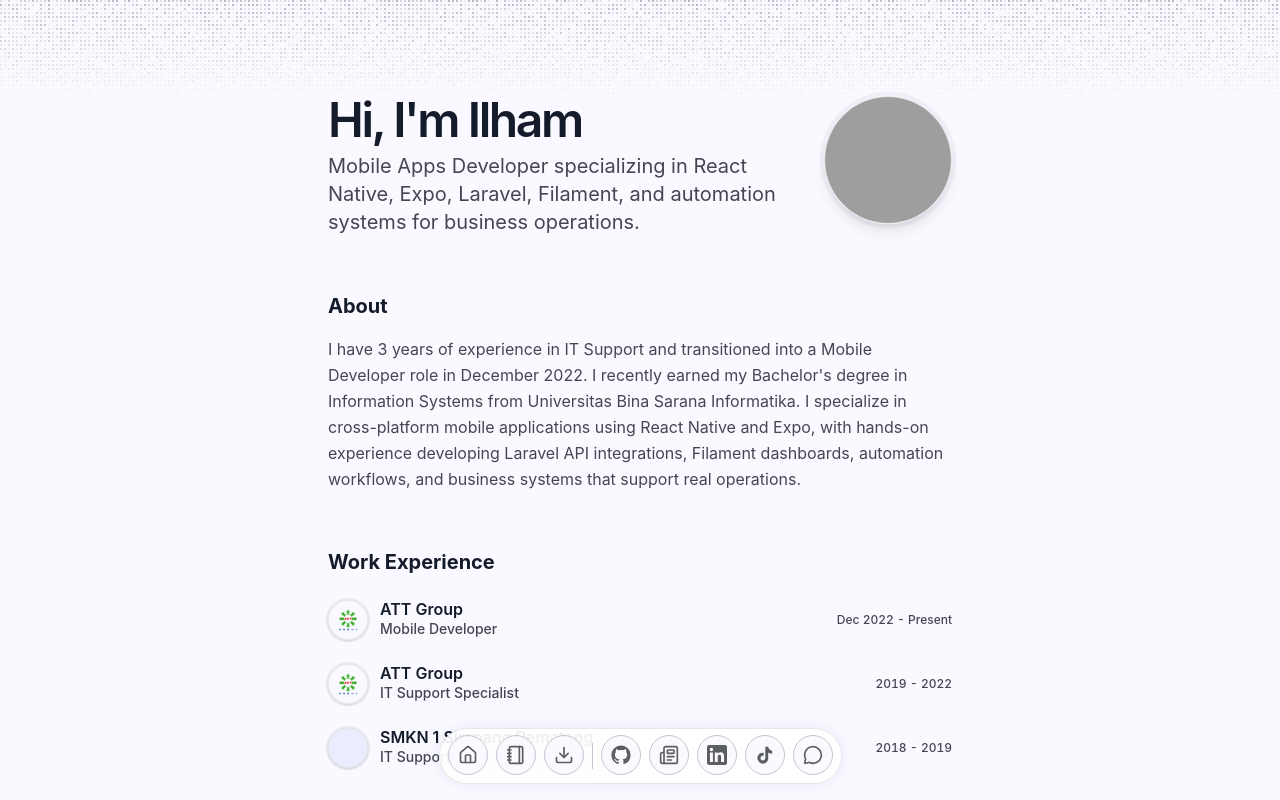
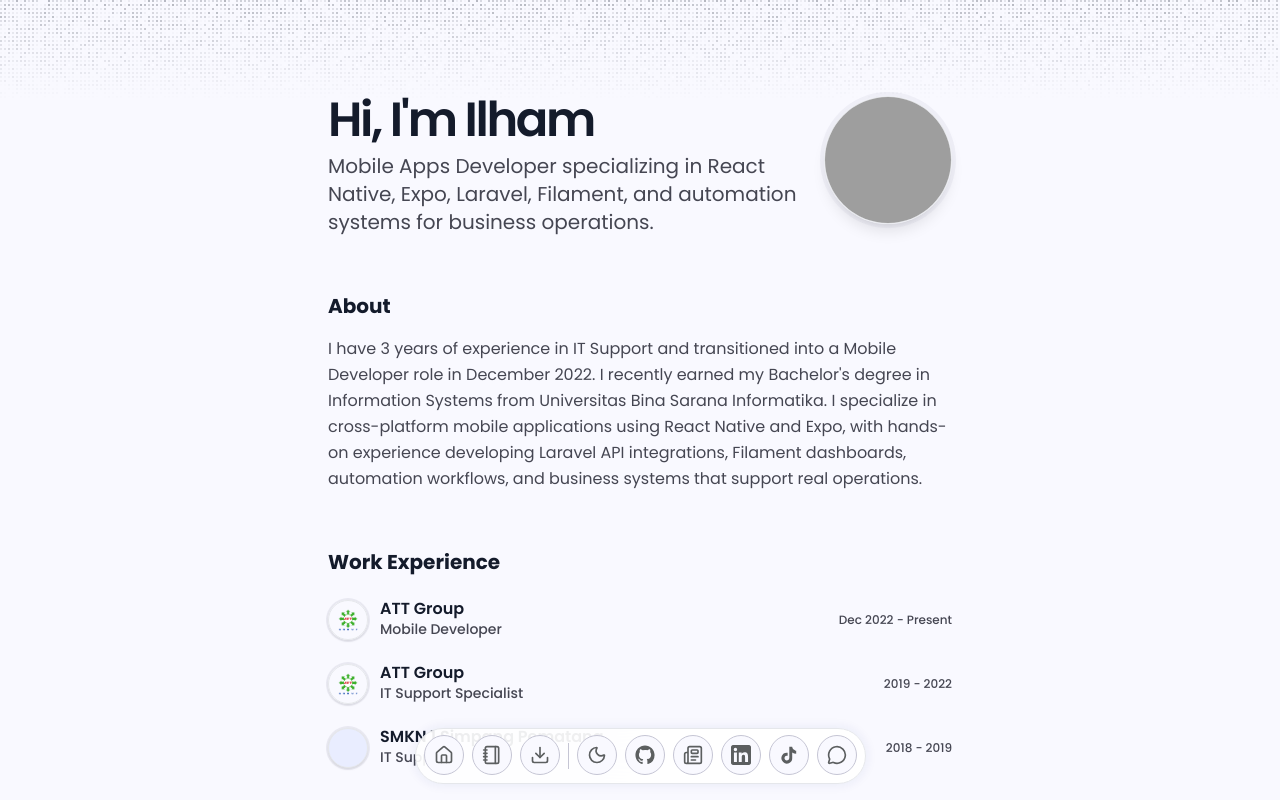
Before and after one commit to azumi99/personal-portfolio, a Next.js app: page / in a window 1280 px wide. Shown: the top 800 px of the page. Built offline with nearby package versions, Linux system fonts and the light colour scheme; grey boxes are pictures that could not be loaded.

Commit message:
feat: implement dark mode support with theme provider and Poppins font transition

```diff
--- a/app/globals.css
+++ b/app/globals.css
@@ -6,6 +6,60 @@
   :root {
     --background: #ffffff;
     --foreground: #141b2b;
+  }
+
+  .dark {
+    --background: #0f172a;
+    --foreground: #f8fafc;
+  }
+
+  .dark body {
+    @apply bg-slate-950 text-slate-100;
+  }
+
+  .dark .bg-background,
+  .dark .bg-surface,
+  .dark .bg-surface-container-lowest {
+    @apply bg-slate-950;
+  }
+
+  .dark .bg-white,
+  .dark .bg-white\/90,
+  .dark .bg-surface-container,
+  .dark .bg-surface-container-low,
+  .dark .bg-surface-container-high,
+  .dark .bg-surface-container-highest,
+  .dark .bg-primary-fixed,
+  .dark .bg-secondary-container {
+    @apply bg-slate-900;
+  }
+
+  .dark .text-on-background,
+  .dark .text-on-surface,
+  .dark .text-on-primary-fixed,
+  .dark .text-on-secondary-container {
+    @apply text-slate-100;
+  }
+
+  .dark .text-on-surface-variant,
+  .dark .text-secondary {
+    @apply text-slate-400;
+  }
+
+  .dark .text-primary {
+    @apply text-blue-300;
+  }
+
+  .dark .bg-primary {
+    @apply bg-blue-500;
+  }
+
+  .dark .border,
+  .dark .border-outline-variant,
+  .dark .border-outline-variant\/20,
+  .dark .border-outline-variant\/30,
+  .dark .border-outline-variant\/40 {
+    @apply border-slate-700;
   }
 
   * {
--- a/app/layout.tsx
+++ b/app/layout.tsx
@@ -1,22 +1,17 @@
 import Navbar from "@/components/navbar";
 import { FlickeringGrid } from "@/components/magicui/flickering-grid";
+import { ThemeProvider } from "@/components/theme-provider";
 import { TooltipProvider } from "@/components/ui/tooltip";
 import { DATA } from "@/data/resume";
 import { cn } from "@/lib/utils";
 import type { Metadata } from "next";
-import { Geist, Geist_Mono } from "next/font/google";
+import { Poppins } from "next/font/google";
 import "./globals.css";
 
-const geist = Geist({
+const poppins = Poppins({
   subsets: ["latin"],
   variable: "--font-sans",
-  weight: ["400", "500", "600", "700"],
-});
-
-const geistMono = Geist_Mono({
-  subsets: ["latin"],
-  variable: "--font-mono",
-  weight: ["300", "400", "500", "600", "700"],
+  weight: ["300", "400", "500", "600", "700", "800"],
 });
 
 export const metadata: Metadata = {
@@ -30,11 +25,12 @@
   children: React.ReactNode;
 }>) {
   return (
-    <html lang="en">
+    <html lang="en" suppressHydrationWarning>
       <head>
         <link href="https://fonts.googleapis.com/css2?family=Material+Symbols+Outlined:wght,FILL@100..700,0..1&display=swap" rel="stylesheet" />
       </head>
-      <body className={cn("relative min-h-screen bg-background font-sans antialiased", geist.variable, geistMono.variable)}>
+      <body className={cn("relative min-h-screen bg-background font-sans antialiased", poppins.variable)}>
+        <ThemeProvider attribute="class" defaultTheme="light" enableSystem disableTransitionOnChange>
           <TooltipProvider delayDuration={0}>
             <div className="absolute inset-x-0 top-0 z-0 h-[100px] overflow-hidden">
               <FlickeringGrid
@@ -50,6 +46,7 @@
             <div className="relative z-10 mx-auto max-w-2xl px-6 py-12 pb-24 sm:py-24">{children}</div>
             <Navbar />
           </TooltipProvider>
+        </ThemeProvider>
       </body>
     </html>
   );
--- a/components/navbar.tsx
+++ b/components/navbar.tsx
@@ -5,8 +5,13 @@
 import { Tooltip, TooltipArrow, TooltipContent, TooltipTrigger } from "@/components/ui/tooltip";
 import { DATA } from "@/data/resume";
 import { generateCvPdf } from "@/lib/generate-cv-pdf";
+import { MoonIcon, SunIcon } from "lucide-react";
+import { useTheme } from "next-themes";
 
 export default function Navbar() {
+  const { resolvedTheme, setTheme } = useTheme();
+  const isDark = resolvedTheme === "dark";
+
   const handleDownloadCV = () => {
     const pdf = generateCvPdf(window.location.origin);
     const url = URL.createObjectURL(pdf);
@@ -45,6 +50,19 @@
           </Tooltip>
         ))}
         <Separator className="m-auto h-2/3 w-px bg-outline-variant" />
+        <Tooltip>
+          <TooltipTrigger asChild>
+            <button type="button" onClick={() => setTheme(isDark ? "light" : "dark")} aria-label={`Switch to ${isDark ? "light" : "dark"} mode`}>
+              <DockIcon className="size-full cursor-pointer rounded-3xl border border-outline-variant bg-background p-0 text-secondary transition-colors hover:bg-surface-container hover:text-on-surface">
+                {isDark ? <SunIcon className="size-full overflow-hidden rounded-sm object-contain" /> : <MoonIcon className="size-full overflow-hidden rounded-sm object-contain" />}
+              </DockIcon>
+            </button>
+          </TooltipTrigger>
+          <TooltipContent side="top" sideOffset={8} className="rounded-xl bg-primary px-4 py-2 text-sm text-on-primary shadow-lg">
+            <p>{isDark ? "Light Mode" : "Dark Mode"}</p>
+            <TooltipArrow className="fill-primary" />
+          </TooltipContent>
+        </Tooltip>
         {Object.entries(DATA.contact.social)
           .filter(([, social]) => social.navbar)
           .map(([name, social]) => {
--- /dev/null
+++ b/components/theme-provider.tsx
@@ -0,0 +1,8 @@
+"use client";
+
+import { ThemeProvider as NextThemesProvider } from "next-themes";
+import type { ThemeProviderProps } from "next-themes";
+
+export function ThemeProvider({ children, ...props }: ThemeProviderProps) {
+  return <NextThemesProvider {...props}>{children}</NextThemesProvider>;
+}
--- a/tailwind.config.js
+++ b/tailwind.config.js
@@ -1,5 +1,6 @@
 /** @type {import('tailwindcss').Config} */
 module.exports = {
+  darkMode: 'class',
   content: [
     './app/**/*.{js,ts,jsx,tsx,mdx}',
     './components/**/*.{js,ts,jsx,tsx,mdx}',
@@ -72,14 +73,14 @@
         "xl": "4rem"
       },
       fontFamily: {
-        sans: ['Inter', 'sans-serif'],
-        "h1": ["Inter"],
-        "label-caps": ["Inter"],
-        "body-sm": ["Inter"],
-        "display": ["Inter"],
-        "body-md": ["Inter"],
-        "body-lg": ["Inter"],
-        "h2": ["Inter"]
+        sans: ['var(--font-sans)', 'Poppins', 'sans-serif'],
+        "h1": ['var(--font-sans)', 'Poppins', 'sans-serif'],
+        "label-caps": ['var(--font-sans)', 'Poppins', 'sans-serif'],
+        "body-sm": ['var(--font-sans)', 'Poppins', 'sans-serif'],
+        "display": ['var(--font-sans)', 'Poppins', 'sans-serif'],
+        "body-md": ['var(--font-sans)', 'Poppins', 'sans-serif'],
+        "body-lg": ['var(--font-sans)', 'Poppins', 'sans-serif'],
+        "h2": ['var(--font-sans)', 'Poppins', 'sans-serif']
       },
       fontSize: {
         "h1": ["32px", { "lineHeight": "1.2", "letterSpacing": "-0.02em", "fontWeight": "600" }],
```
Lines whose indentation alone changed are shown as unchanged.
